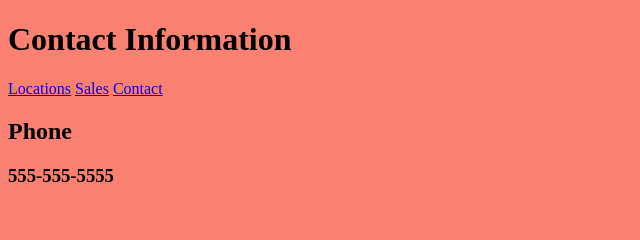
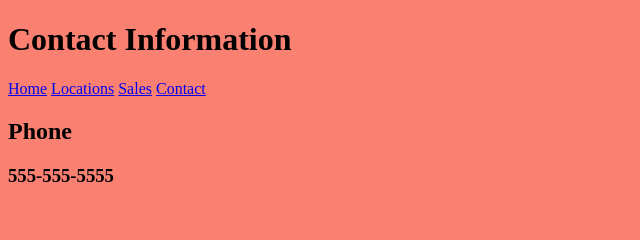
Before and after one commit to wtwalker1/cookie-stand, a plain HTML site: page contact.html in a window 1280 px wide. Shown: the top 240 px of the page, 0-640 px from the left. Drawn offline with Linux system fonts and the light colour scheme.

Commit message:
add home tab to nav

```diff
--- a/contact.html
+++ b/contact.html
@@ -12,6 +12,7 @@
         <header>
             <h1>Contact Information</h1>
             <nav>
+                <a href='index.html'>Home</a>
                 <a href='locations.html'>Locations</a>
                 <a href='sale.html'>Sales</a>
                 <a href='contact.html'>Contact</a>
```
Also changed, not shown: index.html (+1 -0 lines), locations.html (+1 -0 lines).
